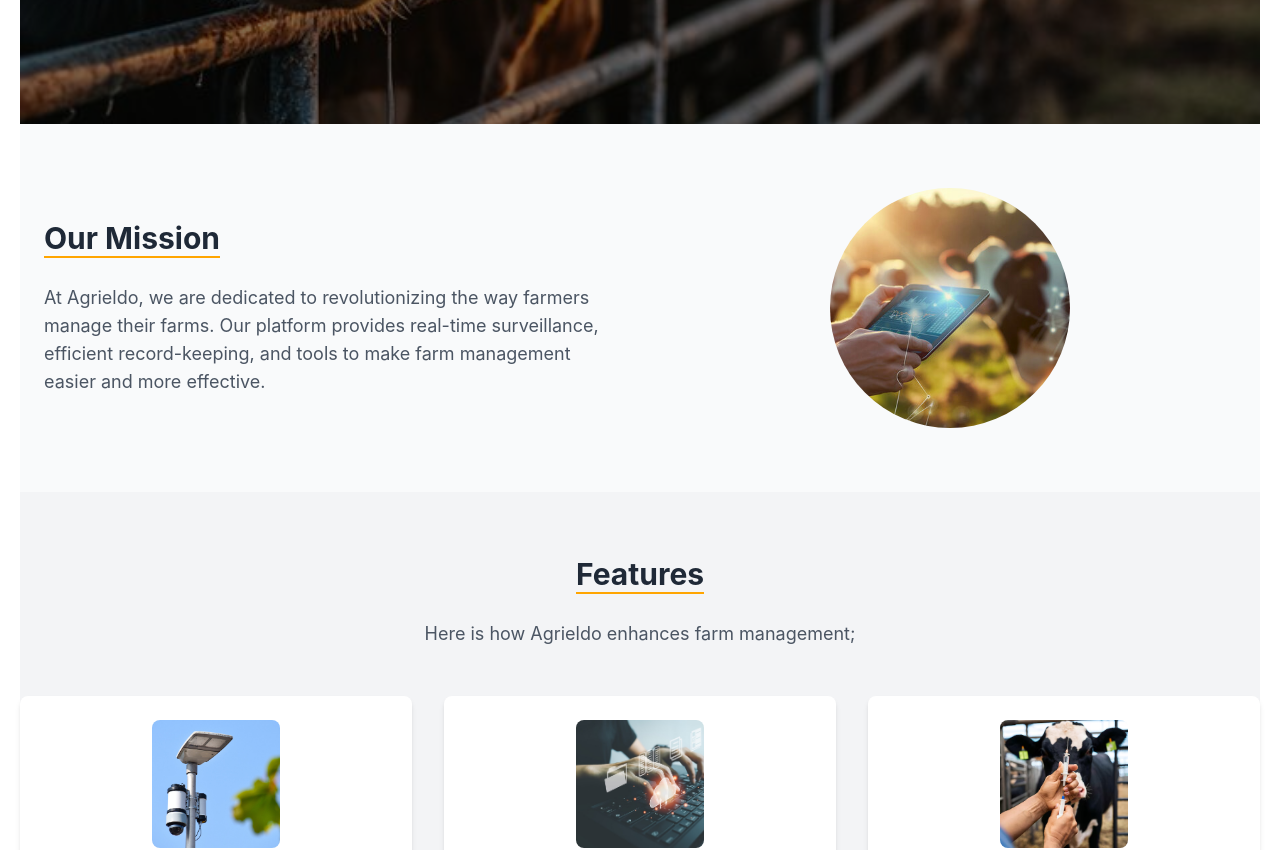
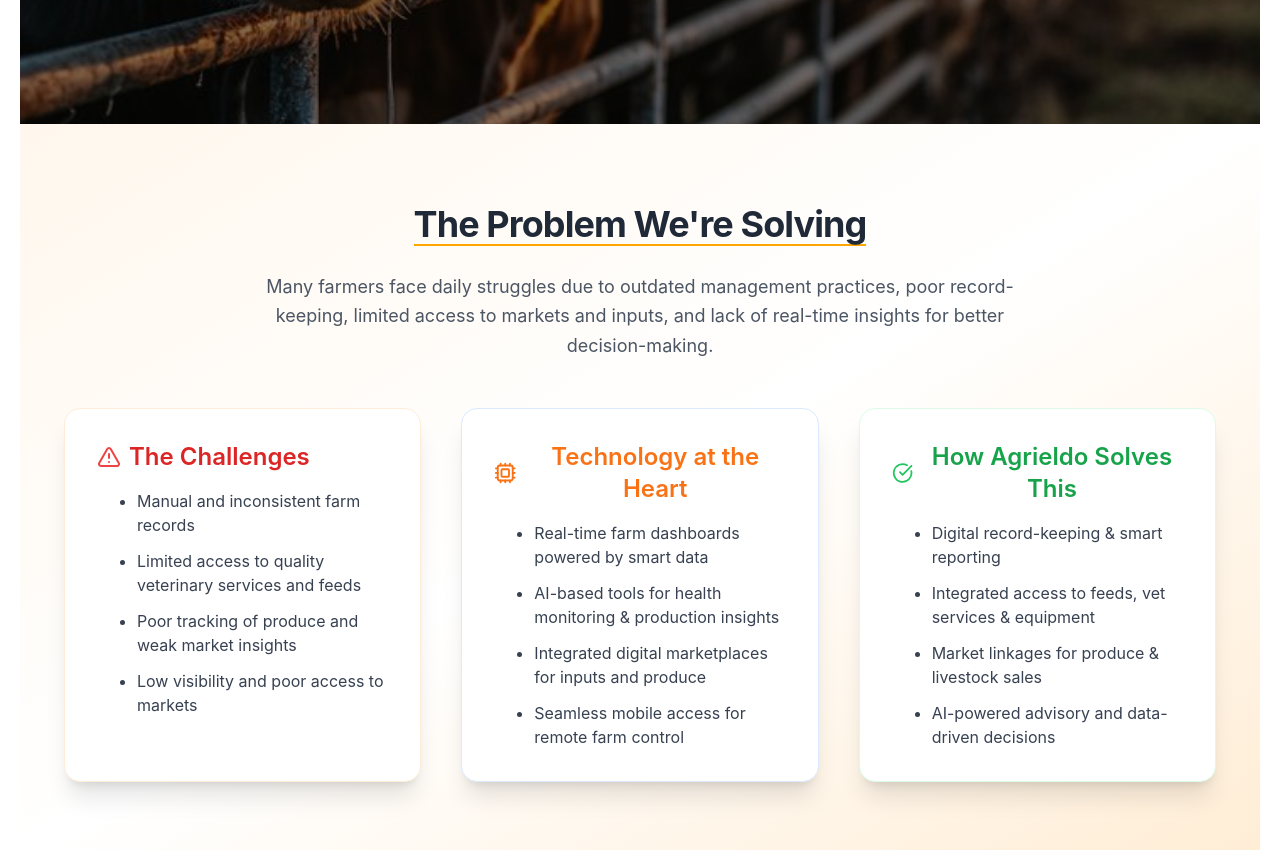
Before and after one commit to GilbertCheboi/Agrieldo-Website, a React (Create React App) app: page / in a window 1280 px wide. Shown: the part 560-1410 px from the top of the page. Built offline with nearby package versions, Linux system fonts and the light colour scheme.

Commit message:
addded time out

```diff
--- a/src/pages/Home.js
+++ b/src/pages/Home.js
@@ -14,6 +14,7 @@
 import dairyfeeds from "../assets/pic55.jpg";
 import auctions from "../assets/pic7.jpg";
 import AIpowered from "../assets/pic16.webp";
+import { AlertTriangle, CheckCircle, Cpu} from "lucide-react";
 
 const images = [heroImage1, heroImage2, heroImage3, heroImage4, heroImage5];
 
@@ -63,6 +64,86 @@
           <FaArrowRight size={20} />
         </button>
       </div>
+{/* Problem and Solution Section */}
+<motion.div
+  initial={{ opacity: 0, y: 50 }}
+  whileInView={{ opacity: 1, y: 0 }}
+  transition={{ duration: 0.6 }}
+  viewport={{ once: true }}
+  className="py-20 px-6 bg-gradient-to-br from-orange-50 via-white to-orange-100"
+>
+  <div className="max-w-6xl mx-auto text-center">
+    <h2 className="text-4xl font-bold text-gray-800 mb-4 tracking-tight">
+      The Problem We're Solving
+    </h2>
+    <p className="text-lg text-gray-600 max-w-3xl mx-auto mb-12 leading-relaxed">
+      Many farmers face daily struggles due to outdated management practices, poor record-keeping, limited access to markets and inputs, and lack of real-time insights for better decision-making.
+    </p>
+
+    <div className="grid grid-cols-1 md:grid-cols-3 gap-10">
+      {/* Problem Highlights */}
+      <motion.div
+        initial={{ opacity: 0, y: 30 }}
+        whileInView={{ opacity: 1, y: 0 }}
+        transition={{ duration: 0.5, delay: 0.2 }}
+        viewport={{ once: true }}
+        className="bg-white p-8 rounded-2xl shadow-xl border border-orange-100 hover:shadow-2xl transition-all duration-300"
+      >
+        <h3 className="text-2xl font-semibold text-red-600 mb-4 flex items-center gap-2">
+          <AlertTriangle className="w-6 h-6 text-red-500" />
+          The Challenges
+        </h3>
+        <ul className="text-gray-700 text-left space-y-3 list-disc pl-5">
+          <li>Manual and inconsistent farm records</li>
+          <li>Limited access to quality veterinary services and feeds</li>
+          <li>Poor tracking of produce and weak market insights</li>
+          <li>Low visibility and poor access to markets</li>
+        </ul>
+      </motion.div>
+
+      {/* Technology as the Game-Changer */}
+      <motion.div
+        initial={{ opacity: 0, y: 30 }}
+        whileInView={{ opacity: 1, y: 0 }}
+        transition={{ duration: 0.5, delay: 0.3 }}
+        viewport={{ once: true }}
+        className="bg-white p-8 rounded-2xl shadow-xl border border-blue-100 hover:shadow-2xl transition-all duration-300"
+      >
+        <h3 className="text-2xl font-semibold text-orange-500 mb-4 flex items-center gap-2">
+          <Cpu className="w-6 h-6 text-orange-500" />
+          Technology at the Heart
+        </h3>
+        <ul className="text-gray-700 text-left space-y-3 list-disc pl-5">
+          <li>Real-time farm dashboards powered by smart data</li>
+          <li>AI-based tools for health monitoring & production insights</li>
+          <li>Integrated digital marketplaces for inputs and produce</li>
+          <li>Seamless mobile access for remote farm control</li>
+        </ul>
+      </motion.div>
+
+      {/* Solution Highlights */}
+      <motion.div
+        initial={{ opacity: 0, y: 30 }}
+        whileInView={{ opacity: 1, y: 0 }}
+        transition={{ duration: 0.5, delay: 0.4 }}
+        viewport={{ once: true }}
+        className="bg-white p-8 rounded-2xl shadow-xl border border-green-100 hover:shadow-2xl transition-all duration-300"
+      >
+        <h3 className="text-2xl font-semibold text-green-600 mb-4 flex items-center gap-2">
+          <CheckCircle className="w-6 h-6 text-green-500" />
+          How Agrieldo Solves This
+        </h3>
+        <ul className="text-gray-700 text-left space-y-3 list-disc pl-5">
+          <li>Digital record-keeping & smart reporting</li>
+          <li>Integrated access to feeds, vet services & equipment</li>
+          <li>Market linkages for produce & livestock sales</li>
+          <li>AI-powered advisory and data-driven decisions</li>
+        </ul>
+      </motion.div>
+    </div>
+  </div>
+</motion.div>
+
 
       {/* Mission Section */}
       <motion.div initial={{ opacity: 0 }} animate={{ opacity: 1 }} transition={{ duration: 1.2 }} className="py-16 flex flex-col md:flex-row items-center justify-center text-center md:text-left">
--- a/src/pages/Login.js
+++ b/src/pages/Login.js
@@ -9,23 +9,46 @@
 
   const handleLogin = async (e) => {
     e.preventDefault();
-    console.log("Submitting credentials:", credentials); // Log the credentials
+    console.log("🚀 Submitting login credentials:", credentials);
 
     try {
       const response = await login(credentials); // Call the login API
-      console.log("Login successful, response:", response); // Log the successful response
+      console.log("✅ Login API call successful. Full response:", response);
 
-      // api.js already handles storing tokens and user_type, but we can log it here for confirmation
-      const storedUserType = localStorage.getItem("user_type");
-      console.log("User type from localStorage after login:", storedUserType);
+      const { accessToken, refreshToken, user_type } = {
+        accessToken: localStorage.getItem("accessToken"),
+        refreshToken: localStorage.getItem("refreshToken"),
+        user_type: localStorage.getItem("user_type"),
+      };
+
+      console.log("📦 Tokens and user type from localStorage after login:");
+      console.log("➡️ Access Token:", accessToken);
+      console.log("➡️ Refresh Token:", refreshToken);
+      console.log("➡️ User Type:", user_type);
 
       alert("Login successful!");
-      navigate("/dashboard"); // Redirect to the dashboard page
+      navigate("/dashboard");
     } catch (error) {
-      console.error("Login failed, error:", error.response ? error.response.data : error.message);
-      setError("Invalid credentials!"); // Display error message
+      console.error("❌ Login failed!");
+
+      if (error.response) {
+        console.error("📛 Error Response Data:", error.response.data);
+        console.error("📛 Error Status:", error.response.status);
+        console.error("📛 Error Headers:", error.response.headers);
+        setError(JSON.stringify(error.response.data));
+      } else if (error.request) {
+        console.error("📡 No response received from server. Request details:", error.request);
+        setError("Network Error: No response from server");
+      } else {
+        console.error("⚠️ Error setting up the request:", error.message);
+        setError(error.message);
+      }
+
+      console.log("🧠 Full error object:", error);
     }
   };
+
+
 
   return (
     <div className="flex items-center justify-center min-h-screen bg-gray-100">
--- a/src/services/api.js
+++ b/src/services/api.js
@@ -4,6 +4,8 @@
 const API = axios.create({
     //baseURL: "http://207.154.253.97:8000/api/", // Update the base URL to match your backend
     baseURL: "https://api.agrieldo.com/api/", // Alternative URL commented out
+    timeout: 10000, // Try adding this
+
 });
 
 // Add a request interceptor to include the JWT token in headers
```
